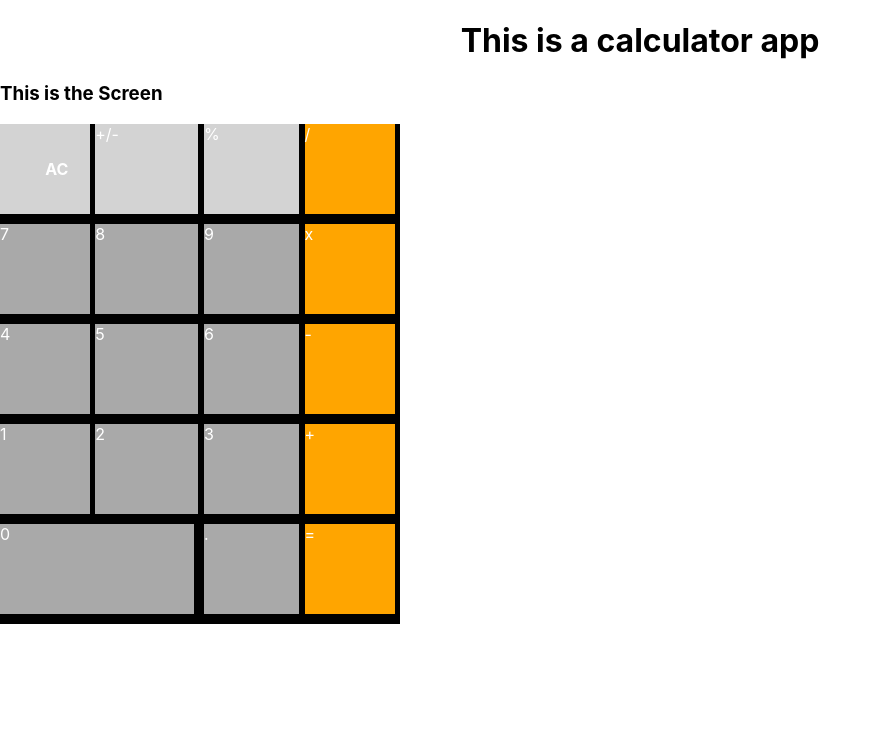
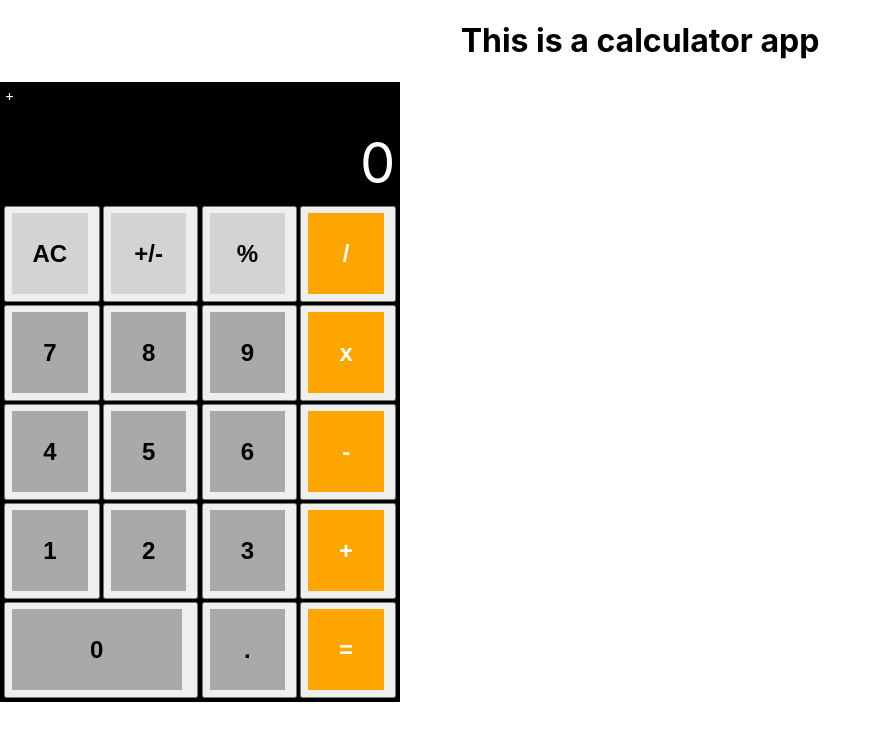
Before and after one commit to JulianEhiem/simpleCalc, a React (Create React App) app: page / in a window 1280 px wide. Shown: the top 740 px of the page, without its empty margins (0-882 px from the left). Built offline with nearby package versions, Linux system fonts and the light colour scheme.

Commit message:
styled calculator

```diff
--- a/src/App.css
+++ b/src/App.css
@@ -1,9 +1,37 @@
 .App {
   text-align: center;
+}
+.calcScreen {
+  position: relative;
+  max-width: 400px;
+  height: 120px;
+  background-color: black;
+  color: white;
+  font-size: 3.5rem;
+  text-align: end;
+}
+.screenOutput {
+  position: absolute;
+  margin: 0;
+  padding: 0;
+  bottom: 0.29rem;
+  right: 0.29rem;
+}
+
+.operation {
+  position: absolute;
+  margin: 0;
+  padding: 0;
+  font-size: 0.9rem;
+  top: 0.29rem;
+  left: 0.29rem;
 }
 
 .Numgrid {
   display: grid;
+  box-sizing: border-box;
+  grid-gap: 0.19rem;
+  padding: 0.25rem;
   background-color: black;
   color: white;
   max-width: 400px;
@@ -16,32 +44,31 @@
   "q  q  r  s";
 }
 .NumBtns {
-  /* text-align: center; */
-  /* justify-content: center; */
   position: relative;
   width: 95%;
   height: 90%;
+  font-size: 1.5rem;
 }
 .SpecialOps {
   background-color: lightgray;
+  color: black;
 }
 .MainOps {
   background-color: orange;
+  color: white;
 }
 .Numbers {
   background-color: darkgray;
 }
 .btnText {
-  /* display: flexbox; */
   position: absolute;
  padding: 0;
  margin: 0;
-/* text-align: center; */
-
 top: 50%;
 left: 50%;
-transform: translateY(-50%);
+transform: translate(-50%, -50%);
 }
+
 .clear {
   grid-area: a;
 }
--- a/src/App.js
+++ b/src/App.js
@@ -13,37 +13,37 @@ function Calculator(){
 function Screen(){
   return (
     <>
-      <h3>This is the Screen</h3>
+      <div className="calcScreen"><p className="screenOutput">0</p><p className ="operation">+</p></div>
     </>
   )
 }
 function Numpad(){
   return (
-    <>
+    <div className="centerAll">
       <div className="Numgrid">
-        <div className="clear NumBtns SpecialOps"><h4 className = "btnText">AC</h4></div>
-        <div className="negate NumBtns SpecialOps">+/-</div>
-        <div className="percent NumBtns SpecialOps">%</div>
-        <div className="divide NumBtns MainOps">/</div>
-        <div className="seven NumBtns Numbers">7</div>
-        <div className="eight NumBtns Numbers">8</div>
-        <div className="nine NumBtns Numbers">9</div>
-        <div className="times NumBtns MainOps">x</div>
-        <div className="four NumBtns Numbers">4</div>
-        <div className="five NumBtns Numbers">5</div>
-        <div className="six NumBtns Numbers">6</div>
-        <div className="minus NumBtns MainOps">-</div>
-        <div className="one NumBtns Numbers">1</div>
-        <div className="two NumBtns Numbers">2</div>
-        <div className="three NumBtns Numbers">3</div>
-        <div className="plus NumBtns MainOps">+</div>
-        <div className="zero NumBtns Numbers">0</div>
-        <div className="dot NumBtns Numbers">.</div>
-        <div className="equals NumBtns MainOps">=</div>
+        <button className="clear"><div className=" NumBtns SpecialOps"><h4 className = "btnText">AC</h4></div></button>
+        <button className="negate"><div className=" NumBtns SpecialOps"><h4 className = "btnText">+/-</h4></div></button>
+        <button className="percent"><div className=" NumBtns SpecialOps"><h4 className = "btnText">%</h4></div></button>
+        <button className="divide"><div className=" NumBtns MainOps"><h4 className = "btnText">/</h4></div></button>
+        <button className="seven"><div className=" NumBtns Numbers"><h4 className = "btnText">7</h4></div></button>
+        <button className="eight"><div className=" NumBtns Numbers"><h4 className = "btnText">8</h4></div></button>
+        <button className="nine"><div className=" NumBtns Numbers"><h4 className = "btnText">9</h4></div></button>
+        <button className="times"><div className=" NumBtns MainOps"><h4 className = "btnText">x</h4></div></button>
+        <button className="four"><div className=" NumBtns Numbers"><h4 className = "btnText">4</h4></div></button>
+        <button className="five"><div className=" NumBtns Numbers"><h4 className = "btnText">5</h4></div></button>
+        <button className="six"><div className=" NumBtns Numbers"><h4 className = "btnText">6</h4></div></button>
+        <button className="minus"><div className=" NumBtns MainOps"><h4 className = "btnText">-</h4></div></button>
+        <button className="one"><div className=" NumBtns Numbers"><h4 className = "btnText">1</h4></div></button>
+        <button className="two"><div className=" NumBtns Numbers"><h4 className = "btnText">2</h4></div></button>
+        <button className="three"><div className=" NumBtns Numbers"><h4 className = "btnText">3</h4></div></button>
+        <button className="plus"><div className=" NumBtns MainOps"><h4 className = "btnText">+</h4></div></button>
+        <button className="zero"><div className=" NumBtns Numbers"><h4 className = "btnText">0</h4></div></button>
+        <button className="dot"><div className=" NumBtns Numbers"><h4 className = "btnText">.</h4></div></button>
+        <button className="equals"><div className=" NumBtns MainOps"><h4 className = "btnText">=</h4></div></button>
 
 
       </div>
-    </>
+    </div>
   )
 }
 
```
Also changed, not shown: 1 other file (tests, documents, lock files or other folders).
